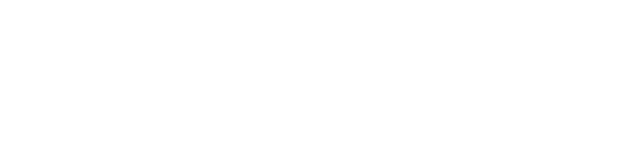
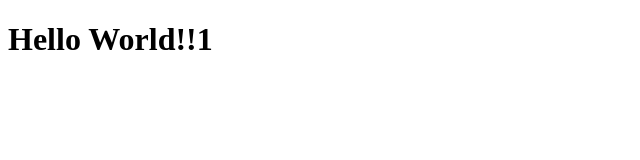
Before and after one commit to aSpeeDAyad/Course-JS-React, a plain HTML site: page index.html in a window 1280 px wide. Shown: the whole page, without its empty margins (0-640 px from the left). Drawn offline with Linux system fonts and the light colour scheme.

Commit message:
yet nothing

```diff
--- a/index.html
+++ b/index.html
@@ -7,6 +7,6 @@
     <title>Document</title>
 </head>
 <body>
-
+    <h1>Hello World!!1</h1>
 </body>
 </html>
```
